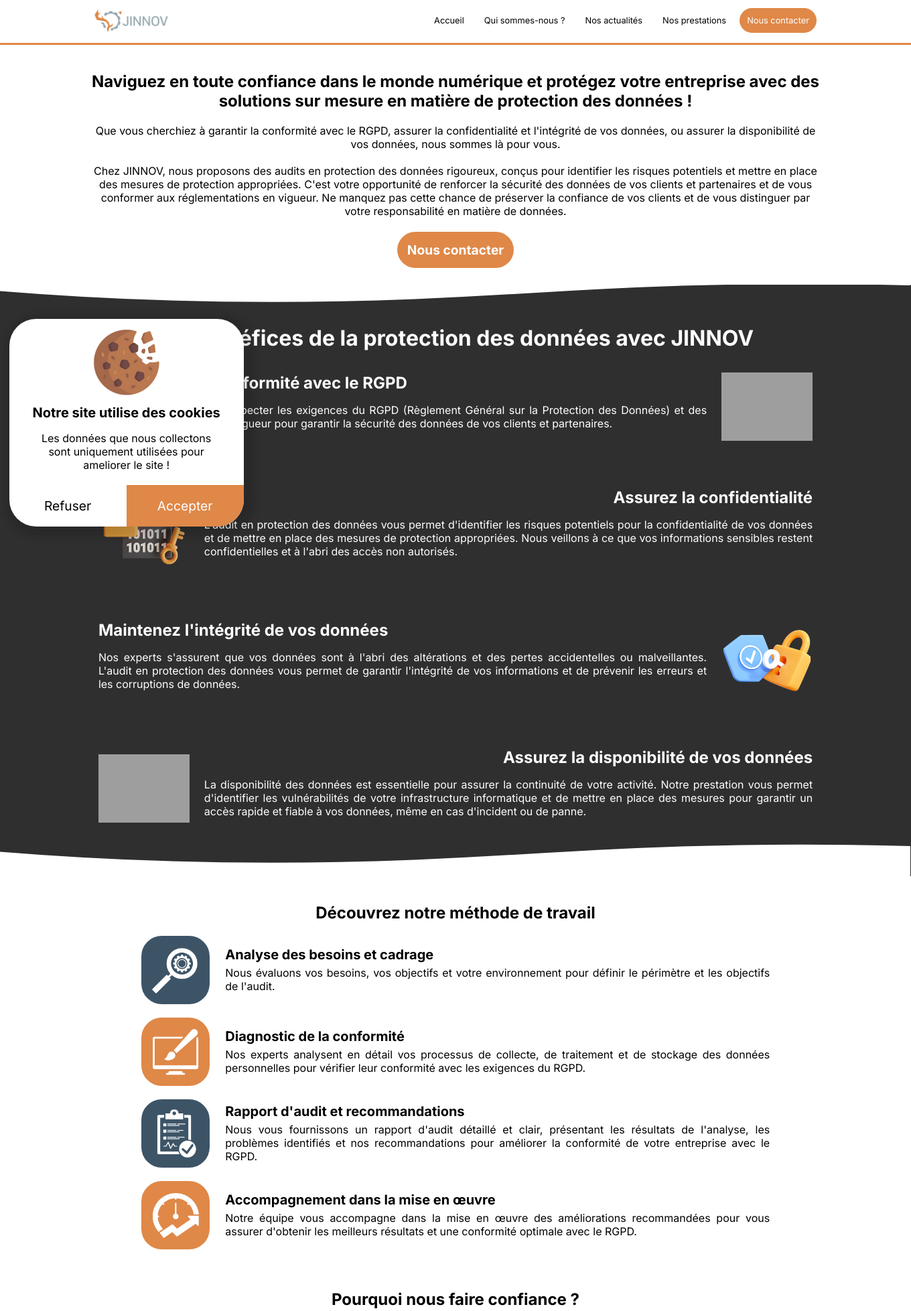
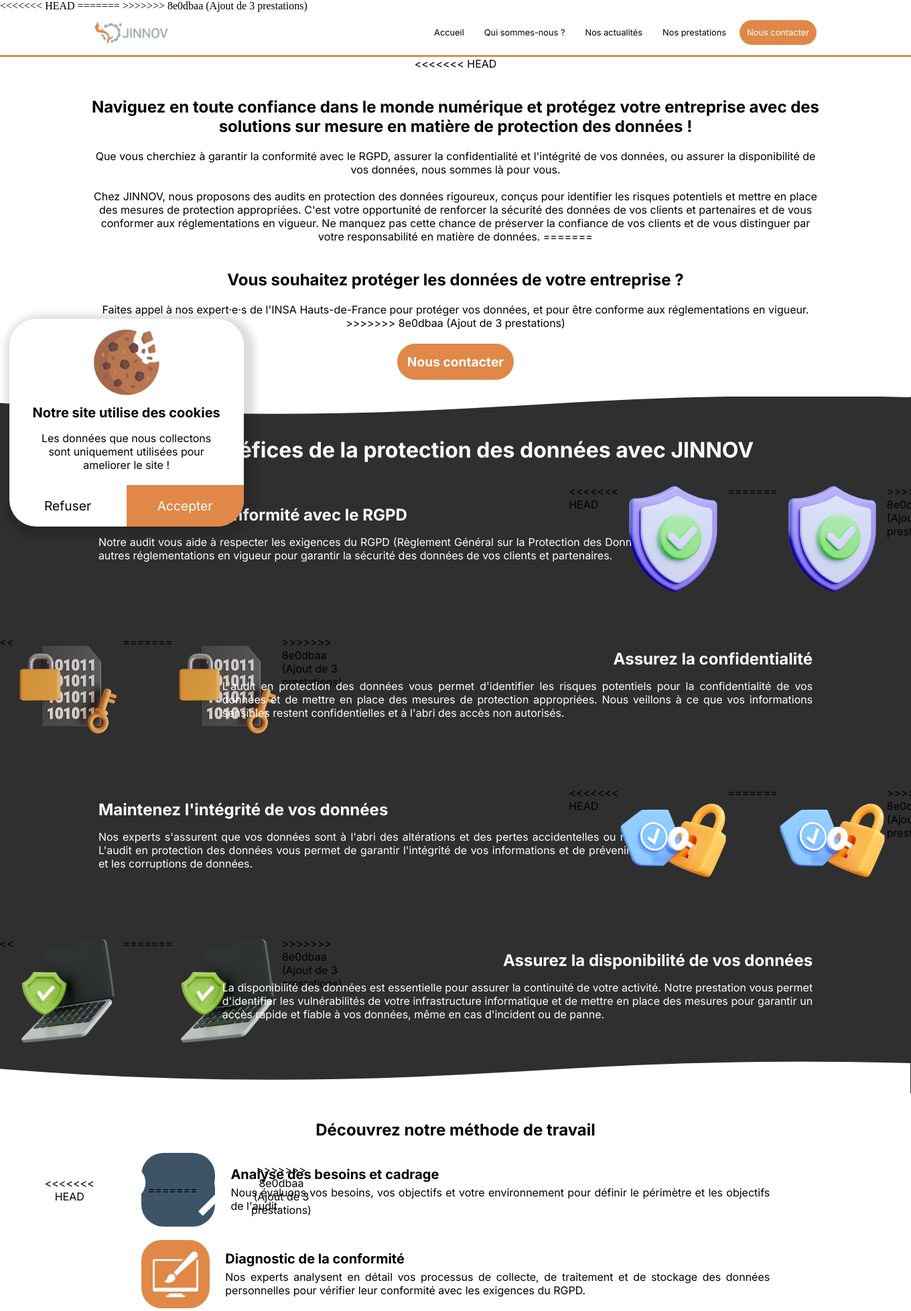
Before and after one commit to LOSS98/JINNOV, a Flask app: page /prestations/protections_des_donnees in a window 1360 px wide; the page is wider, and only the part inside the window is pictured. Shown: the top 1957 px of that part at 67% size. Run offline with Flask 3, Linux system fonts and the light colour scheme; parts of the project's set-up code (start-up, migrations or seed data) failed here and were passed over; grey boxes are pictures that could not be loaded.

Commit message:
Ajout de 3 prestations

```diff
--- a/templates/prestations/protectiondonnees.html
+++ b/templates/prestations/protectiondonnees.html
@@ -4,15 +4,24 @@
     <meta name="viewport" content="width=device-width, initial-scale=1.0">
     <link rel="stylesheet" href="{{ url_for('static', filename='css/base.css') }}">
     <link rel="stylesheet" href="{{ url_for('static', filename='css/prestations/main.css') }}">
+<<<<<<< HEAD
     <title>JINNOV | Protection des données</title>
+=======
+    <title>JINNOV | Développement web</title>
+>>>>>>> 8e0dbaa (Ajout de 3 prestations)
 {% endblock %}
 
 {% block body %}
 <section class="section1">
+<<<<<<< HEAD
     <h1>Naviguez en toute confiance dans le monde numérique et protégez votre entreprise avec des solutions sur mesure en matière de protection des données !</h1>
     <p>Que vous cherchiez à garantir la conformité avec le RGPD, assurer la confidentialité et l'intégrité de vos données, ou assurer la disponibilité de vos données, nous sommes là pour vous.
         <br><br> Chez JINNOV,
         nous proposons des audits en protection des données rigoureux, conçus pour identifier les risques potentiels et mettre en place des mesures de protection appropriées. C'est votre opportunité de renforcer la sécurité des données de vos clients et partenaires et de vous conformer aux réglementations en vigueur. Ne manquez pas cette chance de préserver la confiance de vos clients et de vous distinguer par votre responsabilité en matière de données.
+=======
+    <h1>Vous souhaitez protéger les données de votre entreprise ?</h1>
+    <p>Faites appel à nos expert·e·s de l'INSA Hauts-de-France pour protéger vos données, et pour être conforme aux réglementations en vigueur.
+>>>>>>> 8e0dbaa (Ajout de 3 prestations)
     </p>
     <br>
     <a href="{{url_for('contact')}}"> Nous contacter </a>
@@ -40,13 +49,21 @@
                         </p>
                     </div>
                     <div class="argumentimage">
+<<<<<<< HEAD
                         <img src="{{ url_for('static', filename='img/prestations/boucliervert.png') }}" alt="Bouclier protection">
+=======
+                        <img src="{{ url_for('static', filename='img/prestations/Boucliervert.png') }}" alt="Bouclier protection">
+>>>>>>> 8e0dbaa (Ajout de 3 prestations)
                     </div>
                 </div>
 
                 <div class="argument">
                     <div class="argumentimage">
+<<<<<<< HEAD
                         <img src="{{ url_for('static', filename='img/prestations/chiffrement.png') }}" alt="Données chiffrées">
+=======
+                        <img src="{{ url_for('static', filename='img/prestations/Chiffrement.png') }}" alt="Données chiffrées">
+>>>>>>> 8e0dbaa (Ajout de 3 prestations)
                     </div>
                     <div class="argumenttexte2">
                         <h2>Assurez la confidentialité</h2>
@@ -62,13 +79,21 @@
                         </p>
                     </div>
                     <div class="argumentimage">
+<<<<<<< HEAD
                         <img src="{{ url_for('static', filename='img/prestations/protectiondonnees.png') }}" alt="Serrure fermée">
+=======
+                        <img src="{{ url_for('static', filename='img/prestations/Protectiondonnees.png') }}" alt="Serrure fermée">
+>>>>>>> 8e0dbaa (Ajout de 3 prestations)
                     </div>
                 </div>
 
                 <div class="argument">
                     <div class="argumentimage">
+<<<<<<< HEAD
                         <img src="{{ url_for('static', filename='img/prestations/securitepc.png') }}" alt="Ordinateur protégé">
+=======
+                        <img src="{{ url_for('static', filename='img/prestations/SecuritePC.png') }}" alt="Ordinateur protégé">
+>>>>>>> 8e0dbaa (Ajout de 3 prestations)
                     </div>
                     <div class="argumenttexte2">
                         <h2>Assurez la disponibilité de vos données
@@ -98,7 +123,11 @@
         <div class="step">
             <div class="icon-container">
                 <div class="icon-wrapper">
+<<<<<<< HEAD
                     <img src="{{url_for('static', filename='img/prestations/analyse.png')}}" alt="Loupe engrenage" />
+=======
+                    <img src="{{url_for('static', filename='img/prestations/Analyse.png')}}" alt="Loupe engrenage" />
+>>>>>>> 8e0dbaa (Ajout de 3 prestations)
                 </div>
             </div>
             <div class="step-content">
@@ -121,7 +150,11 @@
         <div class="step">
             <div class="icon-container">
                 <div class="icon-wrapper">
+<<<<<<< HEAD
                     <img src="{{url_for('static', filename='img/prestations/rapportaudit.png')}}" alt="Rapport d'audit" />
+=======
+                    <img src="{{url_for('static', filename='img/prestations/devweb.png')}}" alt="Diagnostic" />
+>>>>>>> 8e0dbaa (Ajout de 3 prestations)
                 </div>
             </div>
             <div class="step-content">
@@ -158,7 +191,11 @@
             A à Z.</p>
         </div>
         <div class="card">
+<<<<<<< HEAD
           <img src="{{url_for('static', filename='img/prestations/personnalisation.png')}}" alt="Personnalisation" />
+=======
+          <img src="{{url_for('static', filename='img/prestations/Personnalisation.png')}}" alt="Personnalisation" />
+>>>>>>> 8e0dbaa (Ajout de 3 prestations)
           <h3>Personnalisation</h3>
           <p>Toutes nos missions sont uniques.
             Nous nous adaptons à 100% en
@@ -175,7 +212,11 @@
     </div>
 </section>
 <section class="CTA">
+<<<<<<< HEAD
     <h2>Prêt à garantir la sécurité informatique de votre entreprise et sa conformité en matière de protection des données ? <br>
+=======
+    <h2>Prêt·e à garantir la sécurité informatique de votre entreprise et sa conformité en matière de protection des données ? <br>
+>>>>>>> 8e0dbaa (Ajout de 3 prestations)
         Contactez-nous dès maintenant pour discuter de votre projet et
         obtenir un devis personnalisé !</h2>
         <br>
```
Also changed, not shown: templates/prestations/auditinfo.html (+16 -0 lines), templates/prestations/devmobile.html (+16 -0 lines), templates/prestations/devweb.html (+8 -0 lines), static/img/prestations/Aimant.png (added), static/img/prestations/Boucliervert.png (added), static/img/prestations/Chiffrement.png (added), static/img/prestations/Protectiondonnees.png (added), static/img/prestations/Protectionnoir.png (added), static/img/prestations/SecuritePC.png (added).
